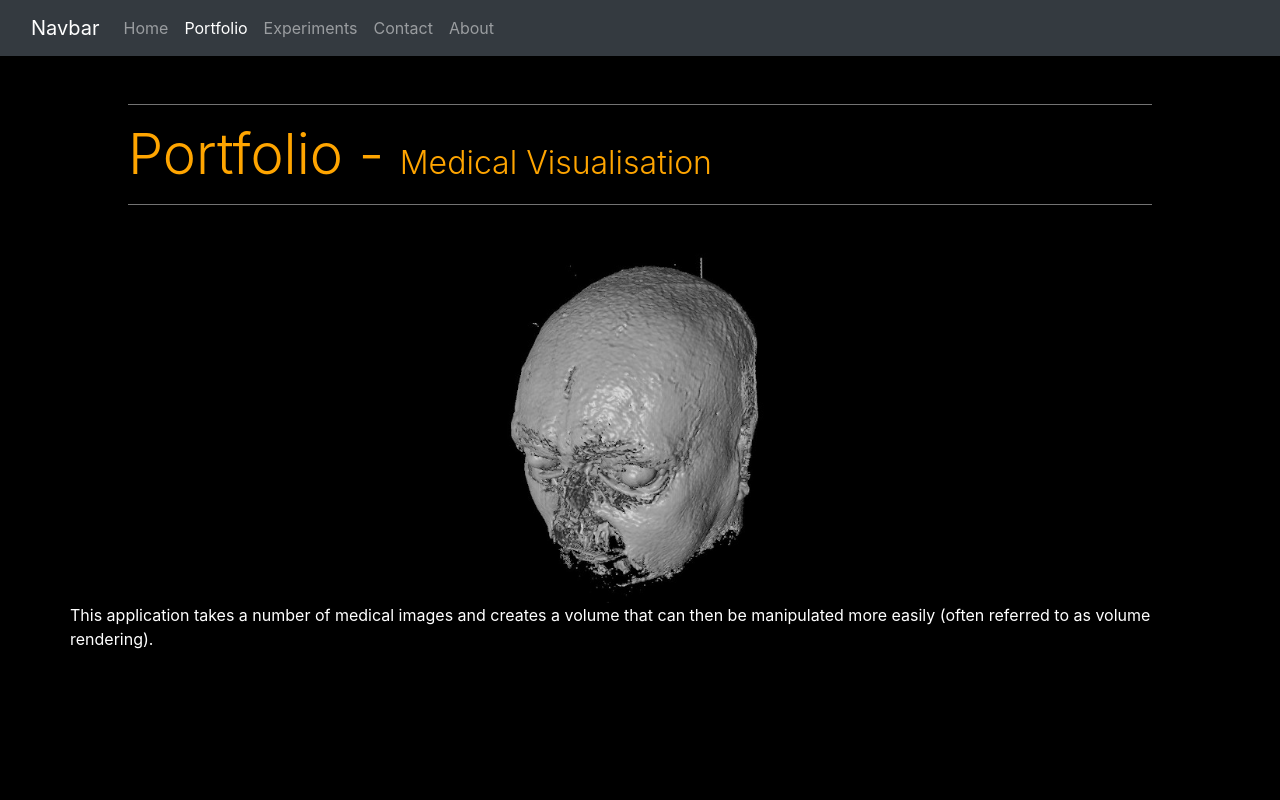
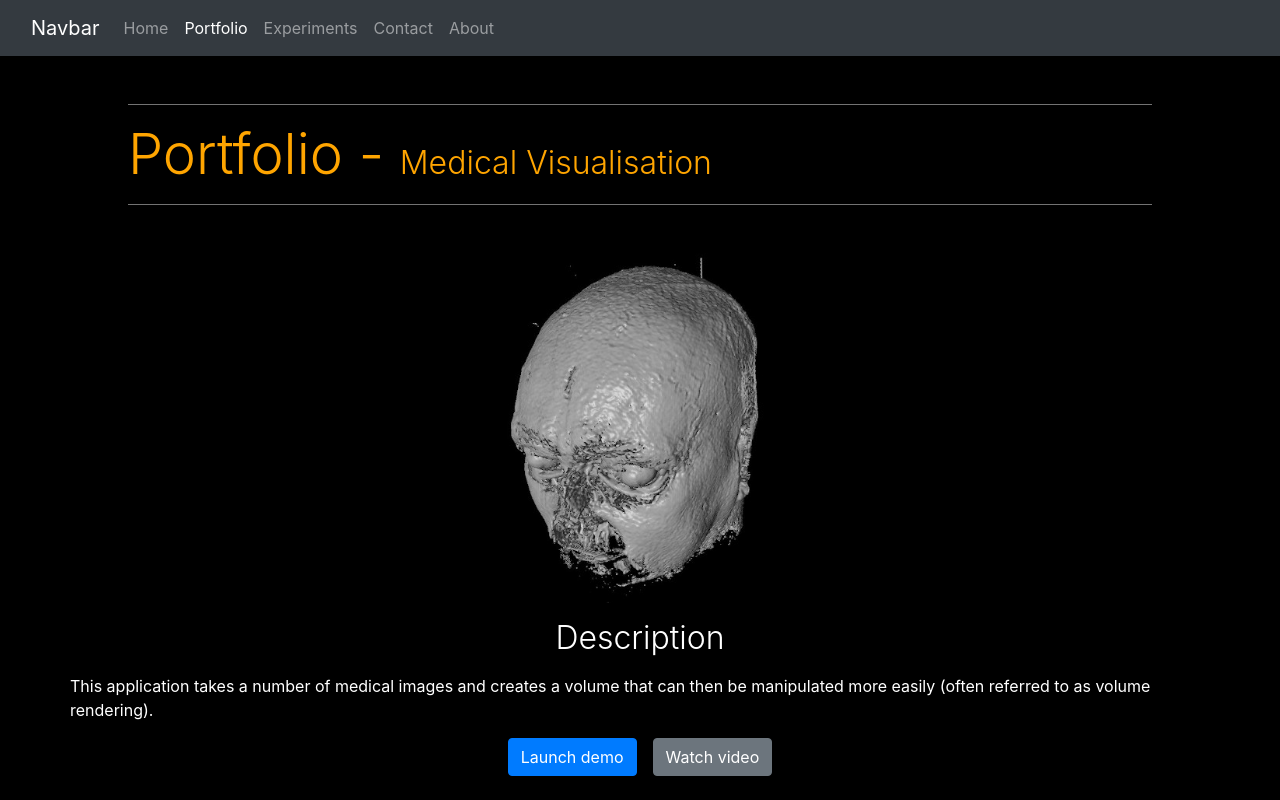
Before and after one commit to DoctorTone/drt_demo, a React (Create React App) app: page /portfolio/medical in a window 1280 px wide. Built offline with nearby package versions, Linux system fonts and the light colour scheme; what react-three-fiber would draw is missing.

Commit message:
Add buttons for demo and video.

```diff
--- a/src/pages/MedicalViz.js
+++ b/src/pages/MedicalViz.js
@@ -12,18 +12,37 @@ const MedicalViz = () => {
       <hr className="h-line mb-5" />
       <div className="container">
         <div className="row">
-          <div className="col-4 offset-4">
+          <div className="col-4 offset-4 mb-3">
             <img
               className="img-fluid rounded-lg"
               src="../volumeRender.jpg"
               alt=""
             />
           </div>
-          <p>
-            This application takes a number of medical images and creates a
-            volume that can then be manipulated more easily (often referred to
-            as volume rendering).
-          </p>
+          <div>
+            <p className="display-6 text-center">Description</p>
+            <p>
+              This application takes a number of medical images and creates a
+              volume that can then be manipulated more easily (often referred to
+              as volume rendering).
+            </p>
+          </div>
+          <div className="mx-auto">
+            <a
+              href="https://www.drt-software.com/MedicalViz/medicalViz.html"
+              className="btn btn-primary mr-3"
+              target="_blank"
+            >
+              Launch demo
+            </a>
+            <a
+              href="https://www.drt-software.com/MedicalViz/medicalViz.html"
+              className="btn btn-secondary"
+              target="_blank"
+            >
+              Watch video
+            </a>
+          </div>
         </div>
       </div>
     </div>
```
